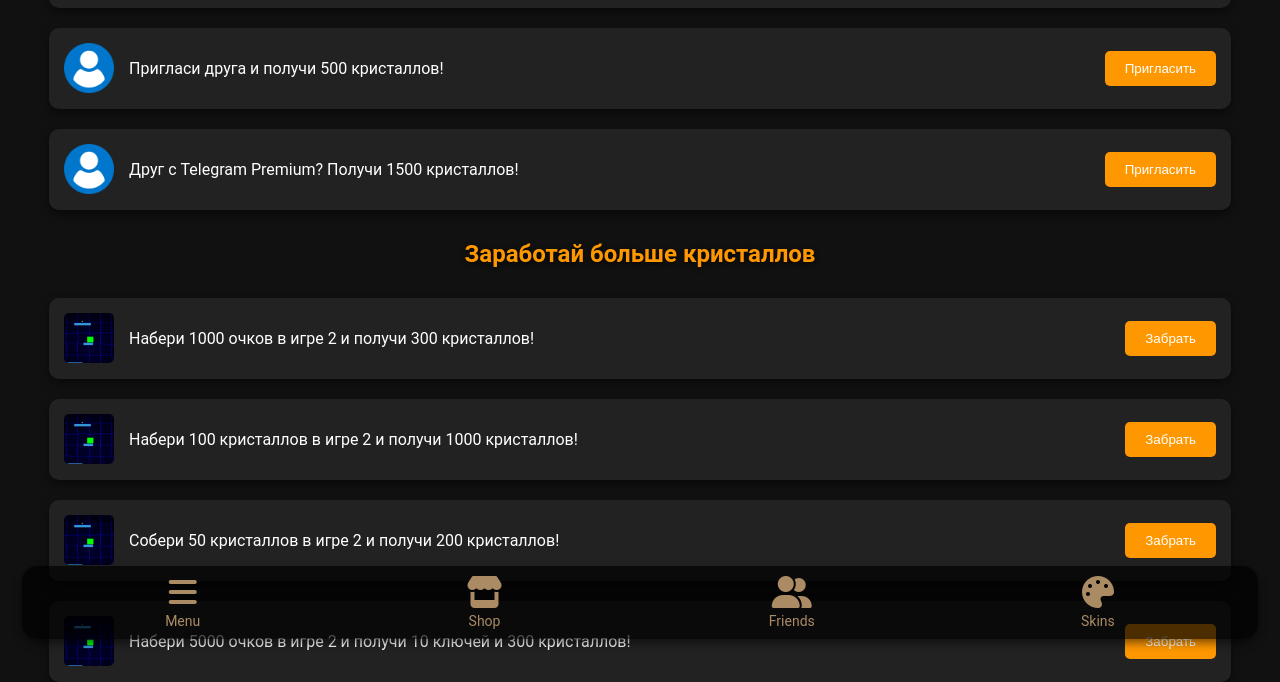
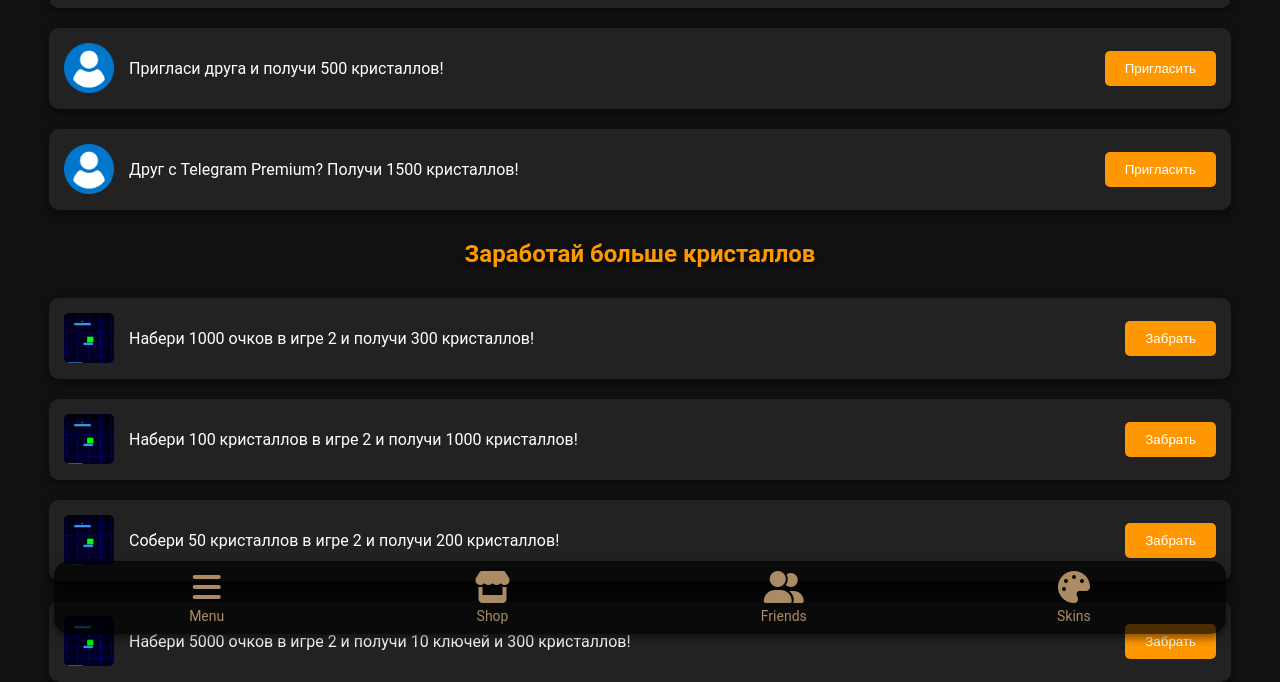
Before and after one commit to KrisRush111/Holiarus-11, a plain HTML site: page friends.html in a window 1280 px wide. Shown: the part 151-833 px from the top of the page. Drawn offline with Linux system fonts and the light colour scheme.

Commit message:
Update friends.html

```diff
--- a/friends.html
+++ b/friends.html
@@ -82,8 +82,8 @@ h2 {
             background: rgba(0, 0, 0, 0.7);
             padding: 10px;
             position: fixed;
-            bottom: 10px;
-            width: 95%;
+            bottom: 15px;
+            width: 90%;
             border-radius: 15px;
             box-shadow: 0 4px 10px rgba(0, 0, 0, 0.5);
         }
```
